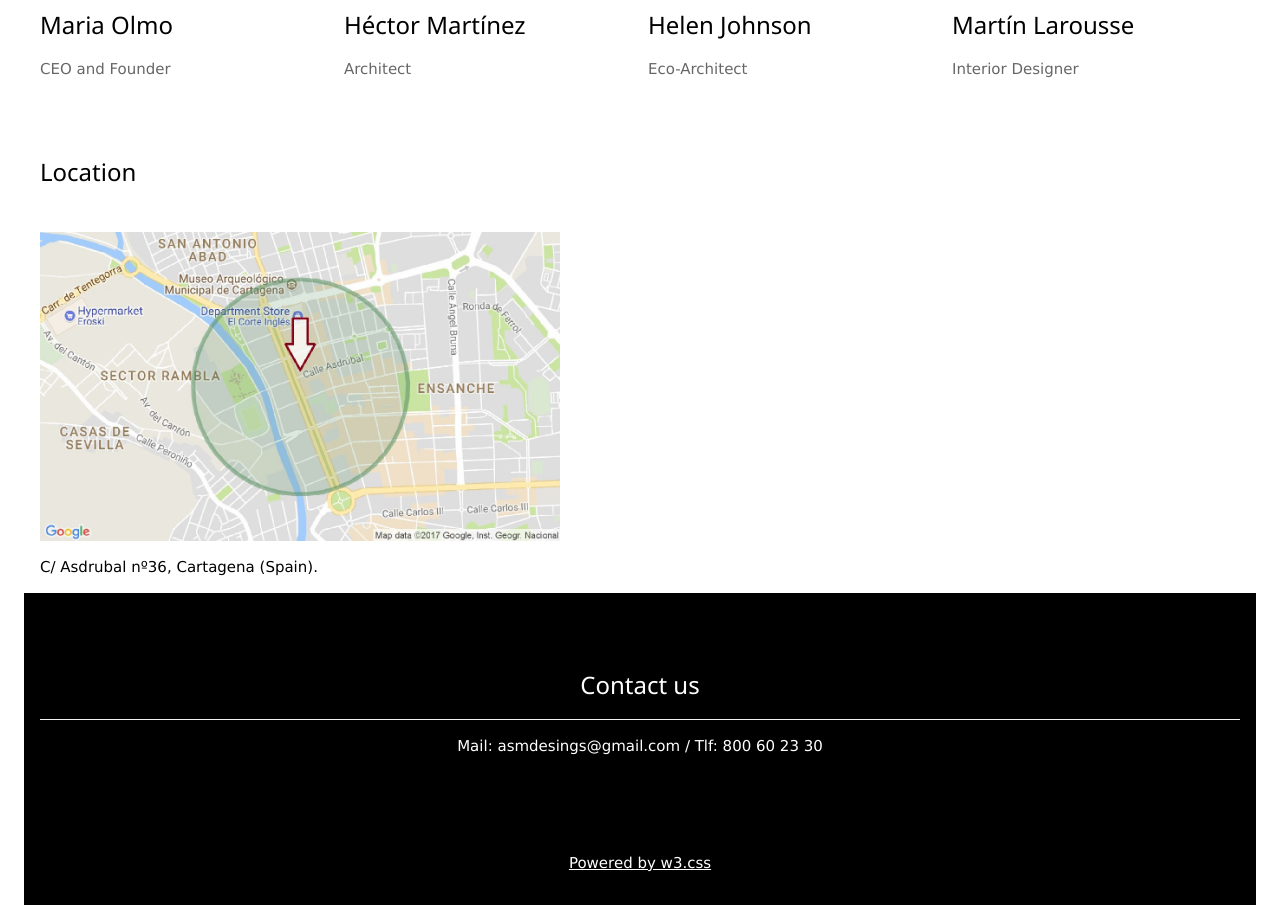
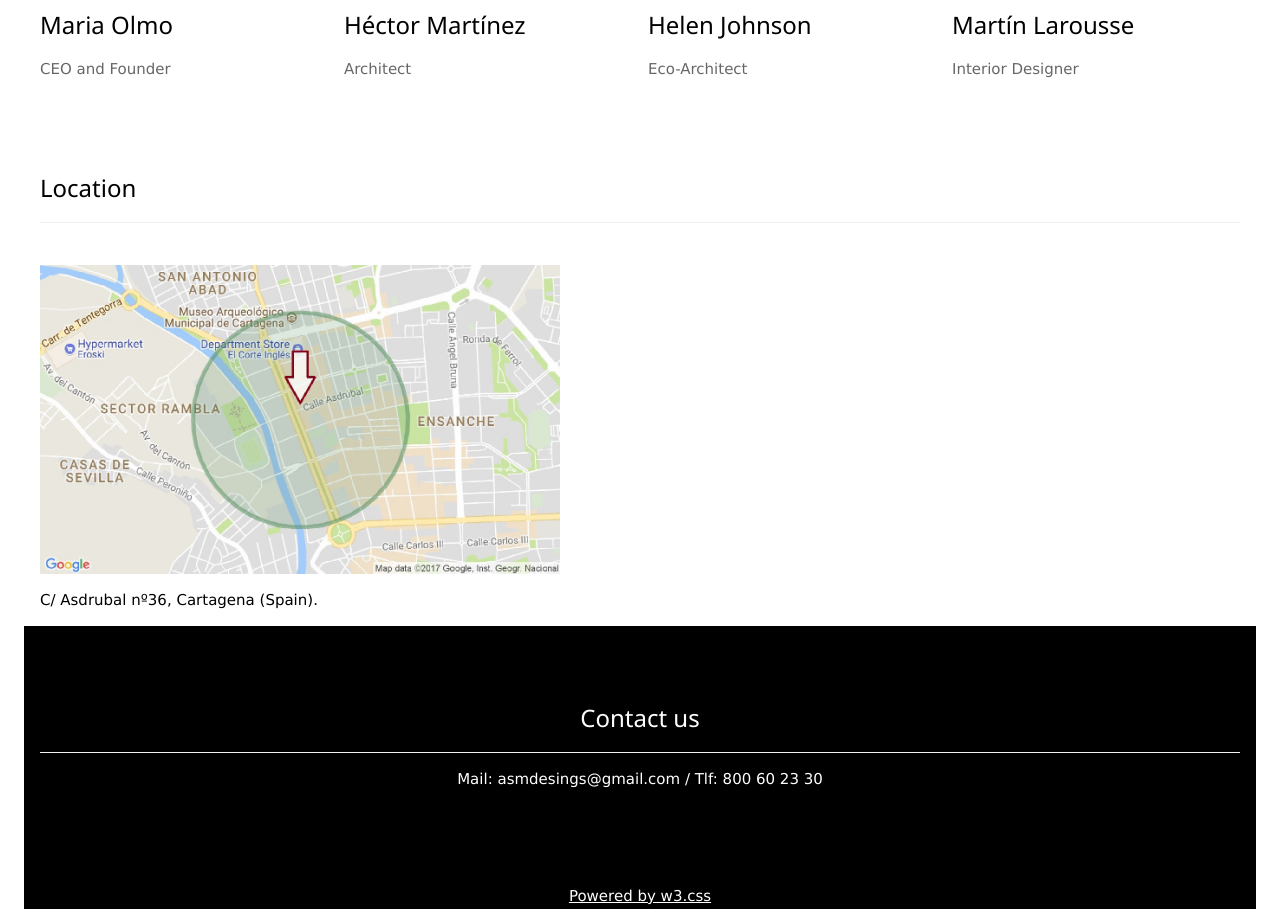
Before and after one commit to asmdesings/asmdesings.github.io, a plain HTML site: page index.html in a window 1280 px wide. Shown: the part 1764-2673 px from the top of the page. Drawn offline with Linux system fonts and the light colour scheme.

Commit message:
Update index.html

```diff
--- a/index.html
+++ b/index.html
@@ -93,7 +93,9 @@
 
 
 <!-- Image of location/map -->
-<h3 class="w3-container w3-padding-32" id="location">Location</h3>
+      <div class="w3-container w3-padding-32" id="location">
+    <h3 class="w3-border-bottom w3-border-light-grey w3-padding-16">Location</h3>
+  </div>
 <div class="w3-container">
   <img src="images/19.jpg" class="w3-image" style="width:520px">
   <p>C/ Asdrubal nº36, Cartagena (Spain).</p>
```
